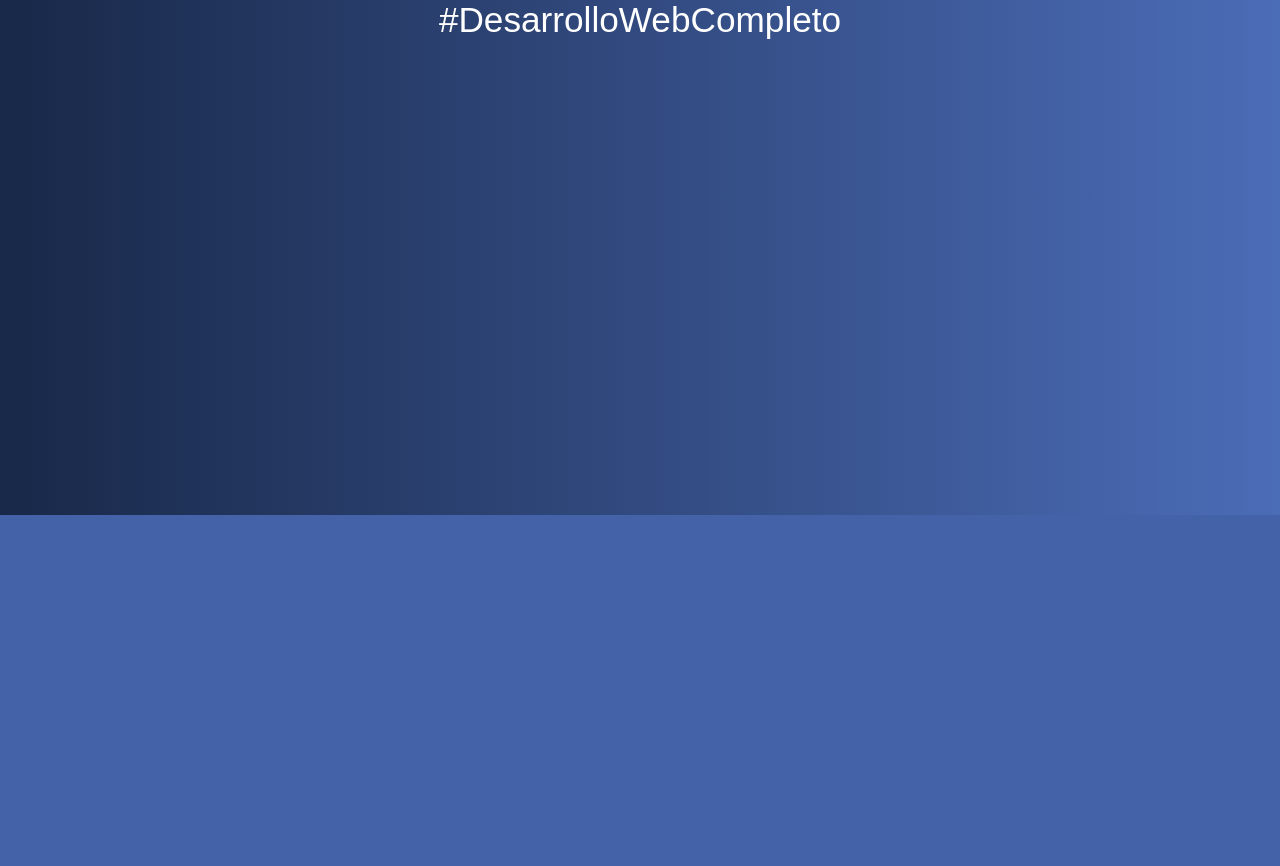
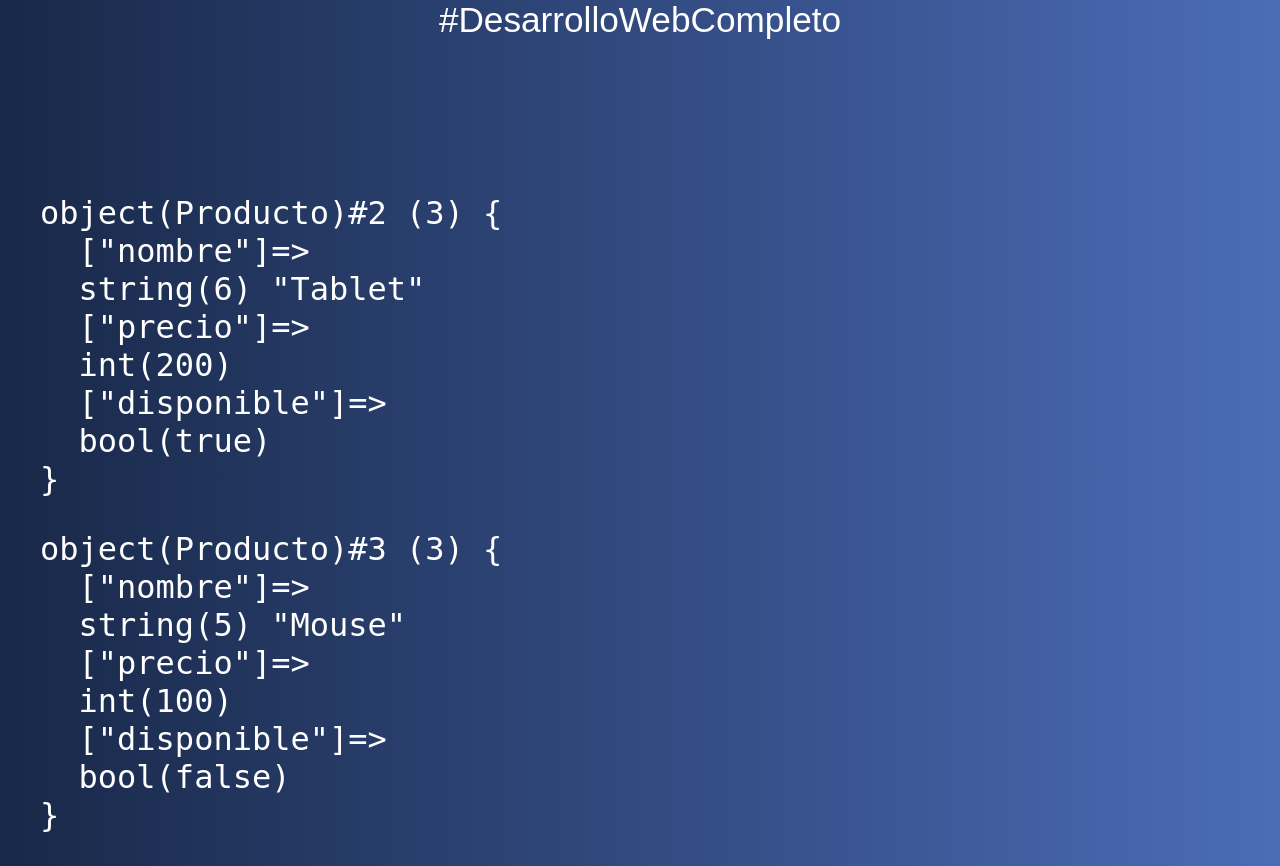
Before and after one commit to phixuan/POO-in-PHP, a PHP site: page /01.php in a window 1280 px wide. Shown: the part 285-1151 px from the top of the page. Before the commit the page ends 800 px from the top, so only its background shows below. Run offline with PHP 8.4, Linux system fonts and the light colour scheme.

Commit message:
firsts steps in POO, define a class and add its variables, with its contents

```diff
--- a/01.php
+++ b/01.php
@@ -1,4 +1,29 @@
 <?php include 'includes/header.php';
 
+// Definir una clase
+class Producto {
+    public $nombre;
+    public $precio;
+    public $disponible;
+}
+
+$producto = new Producto();
+$producto->nombre = 'Tablet';
+$producto->precio = 200;
+$producto->disponible = true;
+
+
+echo ("<pre>");
+var_dump($producto);
+echo ("</pre>");
+
+$producto2 = new Producto();
+$producto2->nombre = 'Mouse';
+$producto2->precio = 100;
+$producto2->disponible = false;
+
+echo ("<pre>");
+var_dump($producto2);
+echo ("</pre>");
 
 include 'includes/footer.php';
```
Also changed, not shown: README.md (added).
